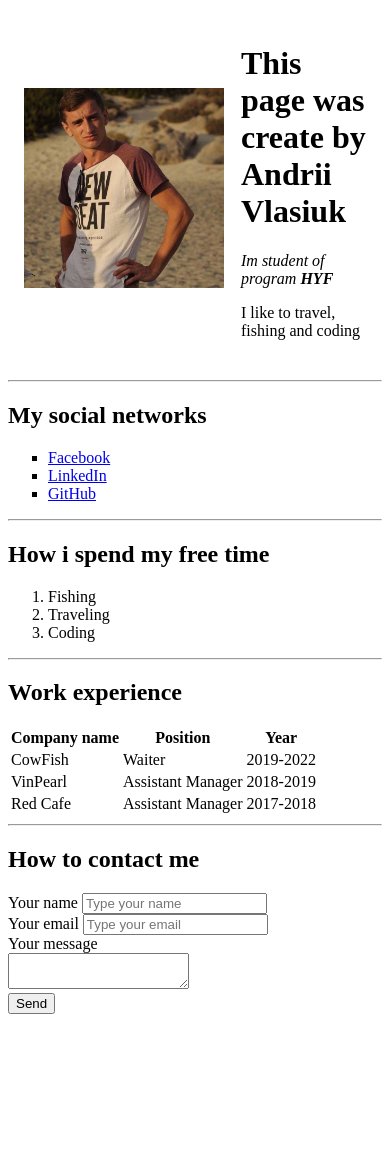
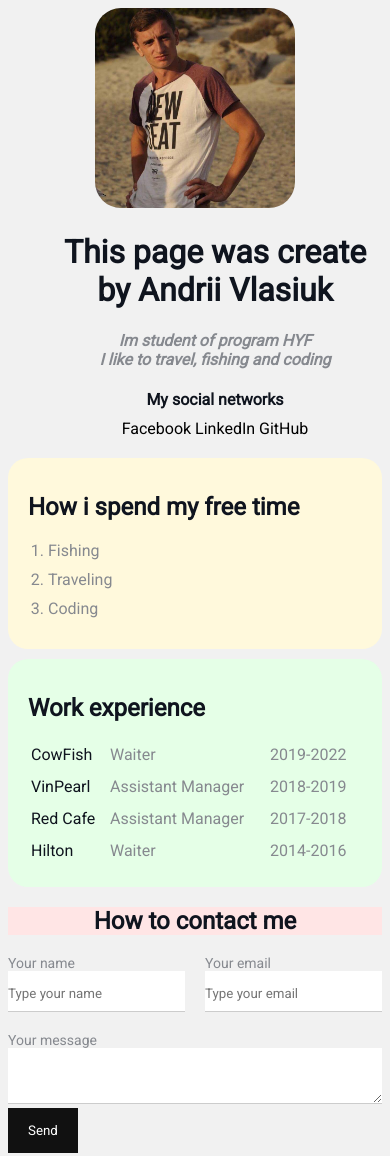
Before and after one commit to andriivam/My-CV-page, a plain HTML site: page index.html in a window 390 px wide. Shown: the top 1156 px of the page. Before the commit the page ends 1022 px from the top, so only its background shows below. Drawn offline with Linux system fonts and the light colour scheme.

Commit message:
add css file to my html file

```diff
--- a/index.html
+++ b/index.html
@@ -5,45 +5,46 @@
         <meta http-equiv="X-UA-Compatible" content="IE=edge">
         <meta name="viewport" content="width=device-width, initial-scale=1.0">
         <title>Andrii CV</title>
+    <link href="style.css" rel="stylesheet" />
     </head>
     <body>
-    <table cellspacing="15">
-        <tr>
-            <td>
-                <img alt="drawing" src="Andrii.jpg" width="200" />
-            </td>
-            <td>
+        <div class="container">
+    <div class="info">
+
+                    <img alt="drawing" src="Andrii.jpg"   class="avatar"/>
+<div class="info-text">
                     <h1>This page was create by Andrii Vlasiuk</h1>
 
-                <p><em> Im student of program <strong>HYF</strong></em></p>
+                    <p>Im student of program <strong>HYF</strong></em></p>
 
                     <p>I like to travel, fishing and coding</p>
-            </td>
-        </tr>
-    </table>
 
-<hr/>
-<h2>My social networks</h2>
-<ul type="square">
-    <li><a href="https://www.facebook.com/AndriiVlasiukM" target="_blank">Facebook</a></li>
-    <li><a href="https://www.linkedin.com/in/андрій-власюк-b0030789/" target="_blank">LinkedIn</a></li>
-    <li><a href="https://github.com/andriivam" target="_blank">GitHub</a></li>
-</ul>
-<hr>
+                    <h4>My social networks</h4>
+
+        <a href="https://www.facebook.com/AndriiVlasiukM" target="_blank">Facebook</a>
+        <a href="https://www.linkedin.com/in/андрій-власюк-b0030789/" target="_blank">LinkedIn</a>
+        <a href="https://github.com/andriivam" target="_blank">GitHub</a>
+    </div>
+
+    </div>
+
+    </div>
+
+
+
+    <div class="card bg-yellow">
     <h2>How i spend my free time</h2>
-<ol>
+    <ol class="list">
         <li>Fishing</li>
         <li>Traveling</li>
         <li>Coding</li>
     </ol>
-<hr>
+    </div>
+
+    <div class="card bg-green">
     <h2>Work experience</h2>
-<table>
-    <tr>
-        <th>Company name</th>
-        <th>Position</th>
-        <th>Year</th>
-    </tr>
+    <table class="table">
+
     <tr>
         <td>CowFish</td>
         <td>Waiter</td>
@@ -59,31 +60,43 @@
         <td>Assistant Manager</td>
         <td>2017-2018</td>
     </tr>
+    <tr>
+        <td>Hilton</td>
+        <td>Waiter</td>
+        <td>2014-2016</td>
+    </tr>
     </table>
-<hr>
+    </div>
 
-<h2>How to contact me</h2>
+    <div class="contact">
+    <h2 class="bg-red">How to contact me</h2>
 
     <form action="/">
-
+        <div class="row">
+<div class="form-group">
     <label for="name">Your name</label>
     <input type="text" id="name" placeholder="Type your name">
-
-<br>
+</div>
+<div class="form-group">
     <label for="email">Your email</label>
     <input type="email" id="email" placeholder="Type your email">
+</div>
+</div>
+<div class="form-group">
+    <label for="text">Your message</label>
+    <textarea id="text" cols="20" rows="2"></textarea>
+</div>
 
-<br>
 
-<label for="text">Your message</label>
-<br>
-<textarea id="text" cols="20" rows="2"></textarea>
-
-<br>
-
-<input type="submit" value="Send">
+    <input class="btn" type="submit" value="Send">
 
     </form>
+</div>
 
+<div class="position">
+    <div class="box"></div>
+</div>
+
+    <div style="margin-bottom: 500px;"></div>
     </body>
     </html>
--- /dev/null
+++ b/style.css
@@ -0,0 +1,189 @@
+@import url('https://fonts.googleapis.com/css2?family=Roboto&display=swap');
+/* general body style */
+body {
+    background-color: #f1f1f1;
+    color: #0f141e;
+
+    font-size: 16px;
+    font-weight: normal;
+    font-family: 'Roboto', sans-serif;
+    /* font: normal 16px 'Roboto', sans-serif; */
+}
+/* link style */
+a {
+  color: black;
+  text-decoration: none;
+}
+a:hover {
+  text-decoration: underline;
+}
+a:active {
+  color: blue;
+}
+a:visited {
+  color: grey;
+}
+/* Avatar style */
+.avatar {
+width: 200px;
+border-radius: 26px;
+box-shadow: 4px 4px 14px, 4px rgb (0, 0, 0, 0 25);
+}
+/* style for info block */
+.info {
+  display: flex;
+  margin-bottom: 20px;
+}
+
+@media (max-width: 700px) {
+  .info {
+    text-align: center;
+    display: block;
+  }
+}
+
+.info-text {
+  margin-left: 40px;
+}
+
+.info-text h4 {
+margin-bottom: 10px;
+}
+
+.info p {
+    color: #86898f;
+    margin: 0;
+    font-style: italic;
+    font-weight: bold;
+    text-decoration: none;
+   /* text-transform: uppercase; */
+
+}s
+
+/* Box model */
+.container {
+  max-width: 750px;
+  margin: auto;
+  padding-top: 30px;
+}
+
+
+/* .box-model > div {
+float: left;
+background: black;
+height: 200px;
+border: 4px solid red;
+width: 25%;
+box-sizing: border-box;
+} */
+/* background colors */
+.bg-yellow {
+  background: #fff9dc;
+}
+
+.bg-green {
+  background: #e5ffe7;
+}
+
+.bg-red {
+  background: #ffe5e5
+}
+
+.card {
+  padding: 15px 20px;
+  margin-bottom: 20px;
+  border-radius: 20px;
+}
+
+.card {
+  margin-bottom: 10px;
+}
+
+.list {
+padding: 0 20px;
+}
+
+.list li {
+  color: #86898f;
+  margin-bottom: 10px;
+}
+.table {
+  width: 100%;
+
+}
+.table td {
+  padding-bottom: 10px;
+}
+
+.table td:nth-child(2), .table td:nth-child(3) {
+color: #86898f;
+}
+/* Style for contacts */
+.contact h2 {
+text-align: center;
+}
+
+.form-group label {
+display: block;
+font-size: 14px;
+color: #86898f
+}
+
+.form-group input, .form-group textarea {
+  width: 100%;
+  box-shadow: border-box;
+  border: none;
+  /* background: transparent; */
+  border-bottom: 1px solid #ccc;
+  color: #000;
+  padding: 15px 0 10px;
+  outline: none;
+font-family: inherit;
+}
+
+.row {
+  display: flex;
+  margin-bottom: 20px;
+}
+
+.row > .form-group {
+  width: 50%;
+  margin-right: 20px;
+}
+.row > .form-group:last-child {
+  margin-right: 0;
+}
+
+/* Button style */
+.btn {
+  background: #111;
+  padding:15px 20px;
+  color: #fff;
+  border: none;
+  font-family: inherit;
+  cursor: pointer;
+}
+
+.btn:hover {
+  opacity: 0.9;
+}
+/* Button position */
+/* .position {
+  position: relative;
+border: 4px solid black;
+margin-top: 40px;
+padding: 20px;
+height: 300px;
+}
+
+.box {
+  position: fixed;
+  bottom: 50px;
+  right: 50px;
+  border-radius: 50px;
+  bottom: 150px;
+  left: 0px;
+  width: 50px;
+  height: 50px;
+  background: lightcoral;
+} */
```
Lines whose indentation alone changed are shown as unchanged.
